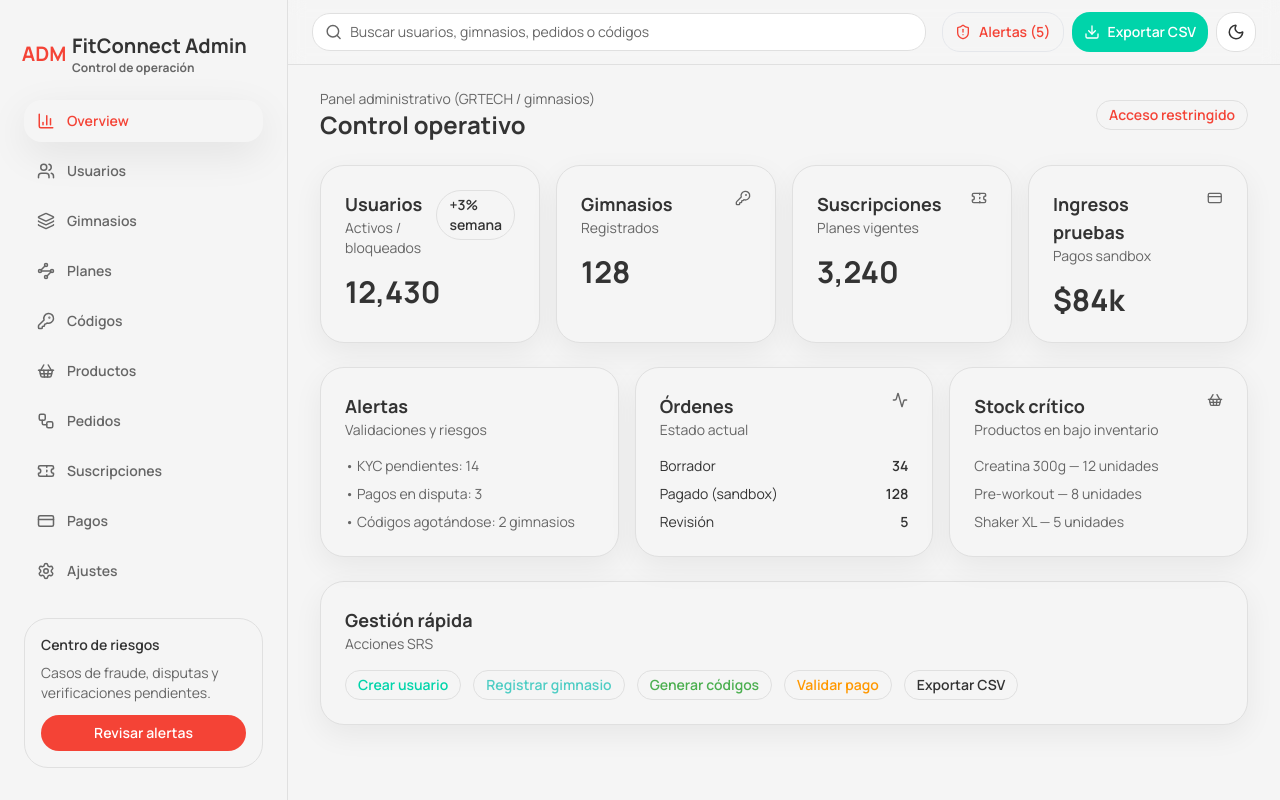
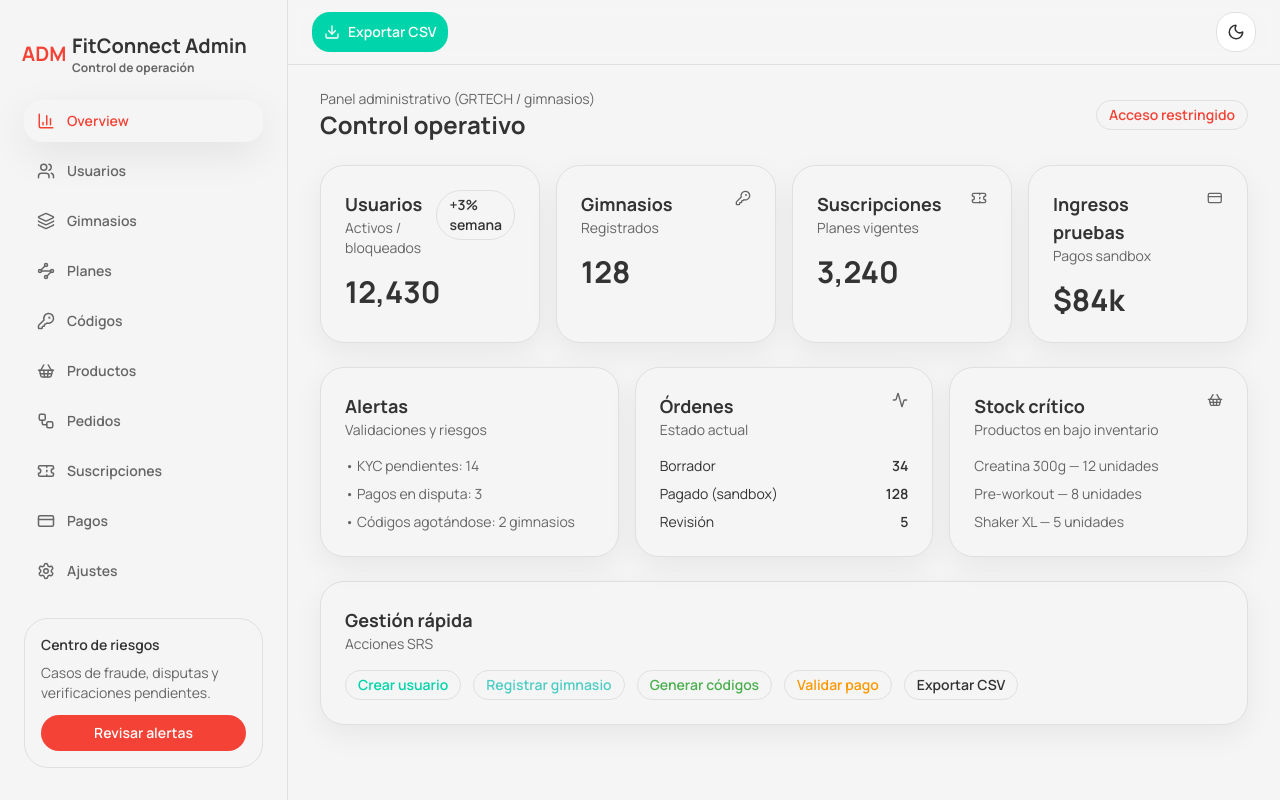
Before and after one commit to Luchadortomy1/webi, a React (Vite) app in the folder fitconnect/: page /admin in a window 1280 px wide. Built offline with nearby package versions, Linux system fonts and the light colour scheme.

Commit message:
Quitando las barras de busqueda

```diff
--- a/fitconnect/src/components/AdminTopbar.tsx
+++ b/fitconnect/src/components/AdminTopbar.tsx
@@ -1,4 +1,4 @@
-import { Download, Moon, Search, ShieldAlert, Sun } from 'lucide-react'
+import { Download, Moon, Sun } from 'lucide-react'
 import { useThemeStore } from '../store/theme'
 
 const AdminTopbar = () => {
@@ -6,23 +6,13 @@ const AdminTopbar = () => {
 
   return (
     <header className="sticky top-0 z-30 bg-surface/90 backdrop-blur border-b border-border">
-      <div className="flex items-center gap-4 px-4 py-3 xl:px-6">
-        <div className="flex-1 flex items-center gap-2 rounded-xl bg-background border border-border px-3 py-2 w-full">
-          <Search size={18} className="text-text-secondary" />
-          <input
-            type="search"
-            placeholder="Buscar usuarios, gimnasios, pedidos o códigos"
-            className="w-full bg-transparent text-sm outline-none text-text placeholder:text-text-secondary"
-          />
-        </div>
-
+      <div className="flex items-center justify-between gap-4 px-4 py-3 xl:px-6">
         <div className="flex items-center gap-2">
-          <button className="h-10 px-3 inline-flex items-center gap-2 rounded-xl bg-error/10 text-error border border-error/30 text-sm font-semibold">
-            <ShieldAlert size={16} /> Alertas (5)
-          </button>
           <button className="h-10 px-3 inline-flex items-center gap-2 rounded-xl bg-primary text-background text-sm font-semibold">
             <Download size={16} /> Exportar CSV
           </button>
+        </div>
+
         <button
           onClick={toggleTheme}
           className="h-10 w-10 flex items-center justify-center rounded-xl border border-border bg-background"
@@ -31,7 +21,6 @@ const AdminTopbar = () => {
           {theme === 'light' ? <Moon size={18} /> : <Sun size={18} />}
         </button>
       </div>
-      </div>
     </header>
   )
 }
--- a/fitconnect/src/components/Topbar.tsx
+++ b/fitconnect/src/components/Topbar.tsx
@@ -1,4 +1,4 @@
-import { Bell, Menu, Moon, Search, Sun } from 'lucide-react'
+import { Bell, Menu, Moon, Sun } from 'lucide-react'
 import { useThemeStore } from '../store/theme'
 
 const Topbar = () => {
@@ -14,16 +14,7 @@ const Topbar = () => {
           <Menu size={18} />
         </button>
 
-        <div className="flex-1 flex items-center gap-3">
-          <div className="hidden sm:flex items-center gap-2 rounded-xl bg-surface border border-border px-3 py-2 w-full max-w-lg">
-            <Search size={18} className="text-text-secondary" />
-            <input
-              type="search"
-              placeholder="Buscar rutinas, suplementos o gimnasios"
-              className="w-full bg-transparent text-sm outline-none text-text placeholder:text-text-secondary"
-            />
-          </div>
-        </div>
+        <div className="flex-1" />
 
         <div className="flex items-center gap-2">
           <button
--- a/fitconnect/src/pages/AdminGyms.tsx
+++ b/fitconnect/src/pages/AdminGyms.tsx
@@ -13,6 +13,7 @@ const AdminGyms = () => {
         <p className="text-sm text-text-secondary">Gimnasios</p>
         <h1 className="text-2xl font-bold">Contratos y suscripciones</h1>
       </div>
+
       <Card>
         <div className="grid gap-3 md:grid-cols-2 xl:grid-cols-3">
           {gyms.map((gym) => (
--- a/fitconnect/src/pages/AdminUsers.tsx
+++ b/fitconnect/src/pages/AdminUsers.tsx
@@ -13,6 +13,7 @@ const AdminUsers = () => {
         <p className="text-sm text-text-secondary">Usuarios</p>
         <h1 className="text-2xl font-bold">Gestión, riesgos y soporte</h1>
       </div>
+
       <Card subtitle="Alta, baja lógica, lectura, modificación (según SRS)">
         <div className="overflow-x-auto">
           <table className="min-w-full text-sm">
```
Lines whose indentation alone changed are shown as unchanged.
